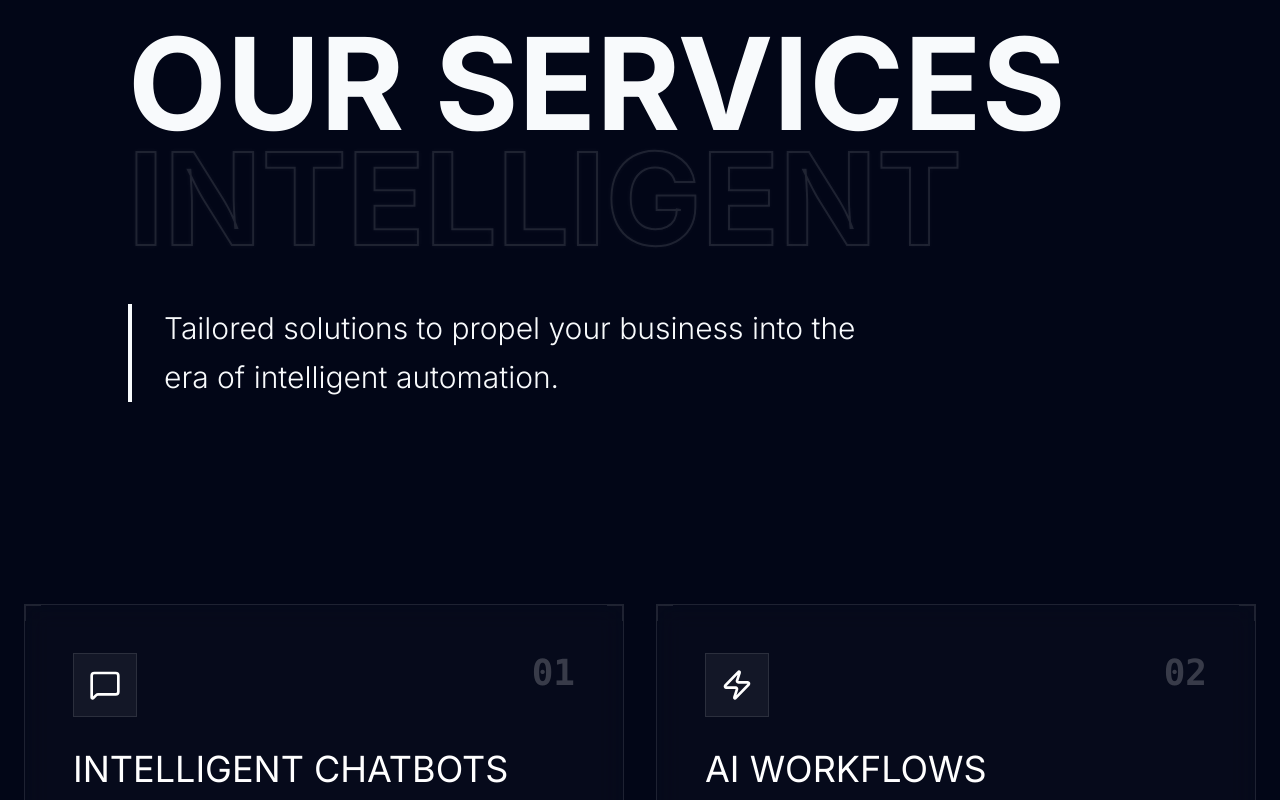
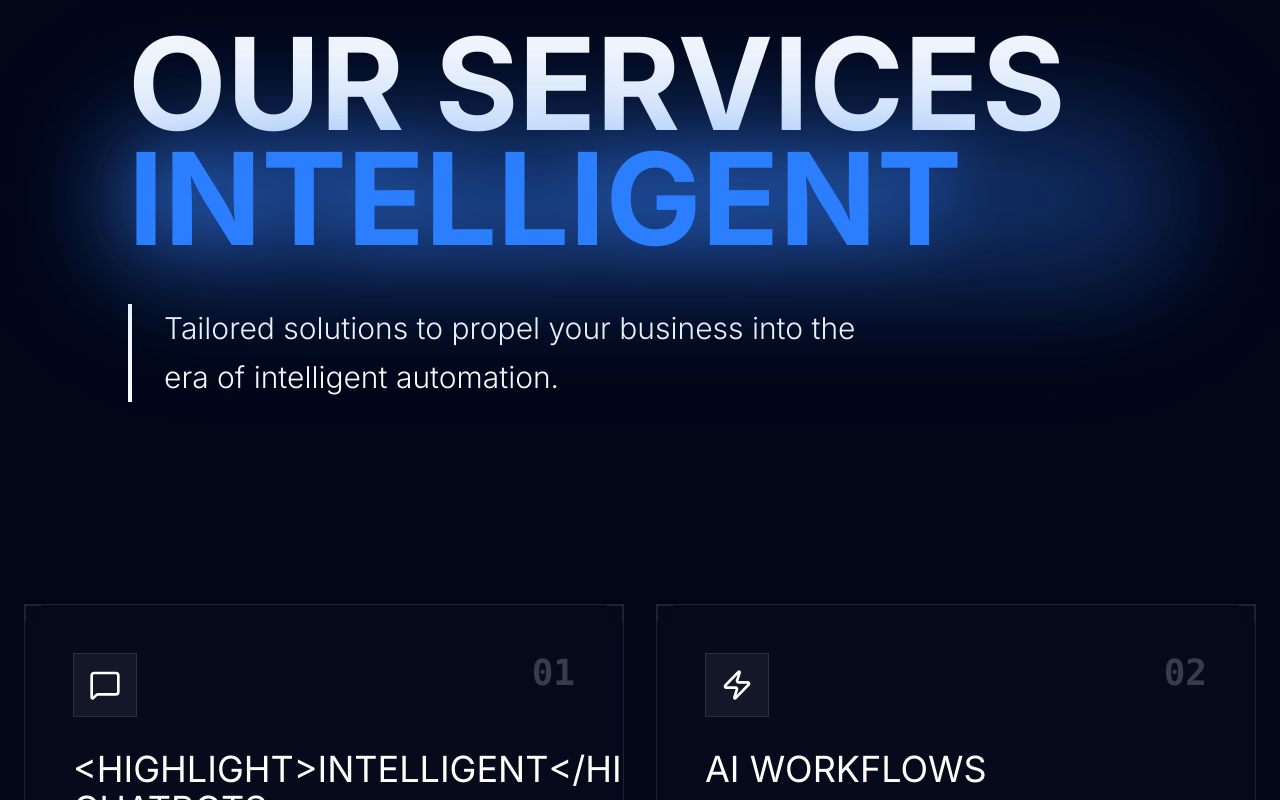
Before and after one commit to Cahair/romain_react, a Next.js app: page /services in a window 1280 px wide. Shown: the part 260-1060 px from the top of the page. Built offline with nearby package versions, Linux system fonts and the light colour scheme.

Commit message:
new version

```diff
--- a/package.json
+++ b/package.json
@@ -10,7 +10,6 @@
   },
   "dependencies": {
     "@emailjs/browser": "^4.4.1",
-    "@studio-freight/react-lenis": "^0.0.47",
     "clsx": "^2.1.1",
     "framer-motion": "^12.24.6",
     "lucide-react": "^0.562.0",
--- a/src/app/services/page.js
+++ b/src/app/services/page.js
@@ -157,17 +157,14 @@ export default function ServicesPage() {
                                     {t("services.title")}
                                 </motion.span>
                                 <motion.span
-                                    className="text-transparent block relative"
-                                    style={{ WebkitTextStroke: '2px var(--text-stroke-color)' }}
+                                    className="block relative text-blue-500 drop-shadow-[0_0_35px_rgba(59,130,246,0.8)]"
                                     initial={{ x: -100, opacity: 0 }}
                                     animate={{ x: 0, opacity: 1 }}
                                     transition={{ duration: 0.8, delay: 0.2, type: "spring", stiffness: 50 }}
                                 >
                                     {t("services.titleHighlight")}
-                                    {/* Glitch Overlay */}
-                                    <span className="absolute inset-0 text-primary-neon opacity-50 blur-[2px] animate-pulse pointer-events-none" aria-hidden="true">
-                                        {t("services.titleHighlight")}
-                                    </span>
+                                    {/* Back glow */}
+                                    <span className="absolute -inset-4 bg-blue-500/40 blur-3xl opacity-60 -z-10 animate-pulse-slow pointer-events-none" />
                                 </motion.span>
                             </h1>
 
--- a/src/components/Services.jsx
+++ b/src/components/Services.jsx
@@ -141,7 +141,23 @@ export default function Services() {
                                         <Icon className="w-6 h-6 text-white" />
                                     </div>
                                     <h3 className="font-display font-bold text-2xl uppercase mb-3 text-foreground tracking-wide">
-                                        {service.title}
+                                        {/* Parse title for highlight tags */}
+                                        {(() => {
+                                            const parts = service.title.split(/(<highlight>.*?<\/highlight>)/);
+                                            return parts.map((part, index) => {
+                                                if (part.startsWith('<highlight>') && part.endsWith('</highlight>')) {
+                                                    const content = part.replace(/<\/?highlight>/g, '');
+                                                    return (
+                                                        <span key={index} className="relative inline-block text-blue-500 drop-shadow-[0_0_35px_rgba(59,130,246,0.8)] mx-1">
+                                                            {content}
+                                                            {/* Back glow */}
+                                                            <span className="absolute -inset-4 bg-blue-500/40 blur-3xl opacity-60 -z-10 animate-pulse-slow pointer-events-none" />
+                                                        </span>
+                                                    );
+                                                }
+                                                return part;
+                                            });
+                                        })()}
                                     </h3>
                                     <p className="text-muted-foreground font-mono text-sm leading-relaxed">
                                         {service.desc}
--- a/src/translations/en.json
+++ b/src/translations/en.json
@@ -21,7 +21,7 @@
         "subtitle": "Tailored solutions to propel your business into the era of intelligent automation.",
         "items": {
             "chatbot": {
-                "title": "Intelligent Chatbots",
+                "title": "<highlight>Intelligent</highlight> Chatbots",
                 "desc": "24/7 customer support and automated lead qualification via custom LLMs.",
                 "features": [
                     "Intelligent multilingual support",
--- a/src/translations/fr.json
+++ b/src/translations/fr.json
@@ -21,7 +21,7 @@
         "subtitle": "Des solutions sur-mesure pour propulser votre business dans l'ère de l'automatisation intelligente.",
         "items": {
             "chatbot": {
-                "title": "Chatbots Intelligents",
+                "title": "Chatbots <highlight>Intelligents</highlight>",
                 "desc": "Support client 24/7 et qualification de leads automatisée via LLMs personnalisés.",
                 "features": [
                     "Support multilingue intelligent",
```
Also changed, not shown: 1 other file (tests, documents, lock files or other folders).
